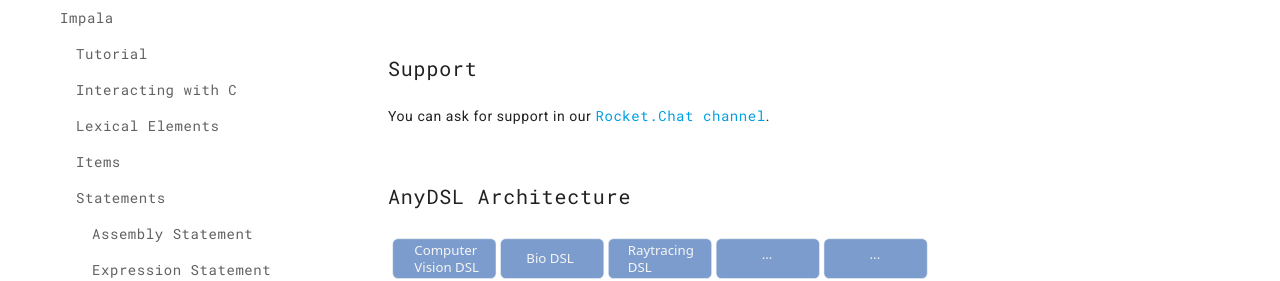
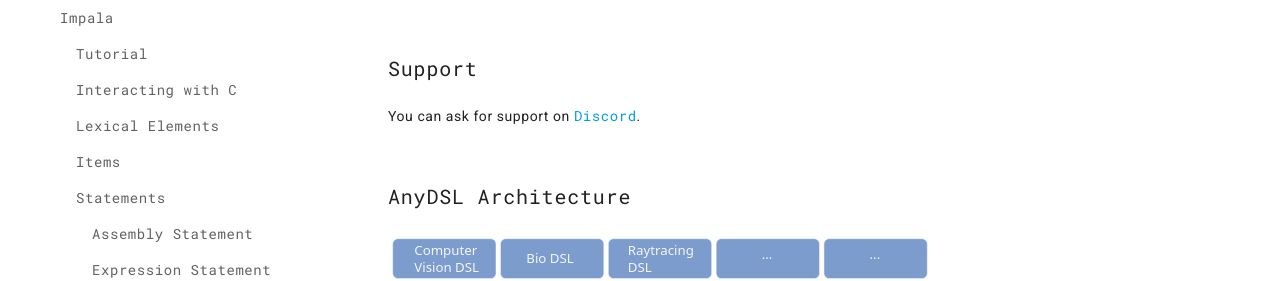
Before and after one commit to AnyDSL/anydsl.github.io, a Jekyll site: the page built from index.md, in a window 1280 px wide and 900 px high. Shown: the part 300-581 px from the top of the window. Built offline with Jekyll 4.4.1, drawn with Linux system fonts in a browser that asks for light colours; nearby versions of some CDN libraries.

Commit message:
Switch from Rocket.Chat to Discord.

```diff
--- a/index.md
+++ b/index.md
@@ -12,7 +12,7 @@ Partial evaluation and other optimizations are performed on AnyDSL's intermediat
 
 ## Support
 
-You can ask for support in our [Rocket.Chat channel](https://open.rocket.chat/channel/anydsl).
+You can ask for support on [Discord](https://discord.gg/bRrybbh).
 
 ## AnyDSL Architecture
 
```
